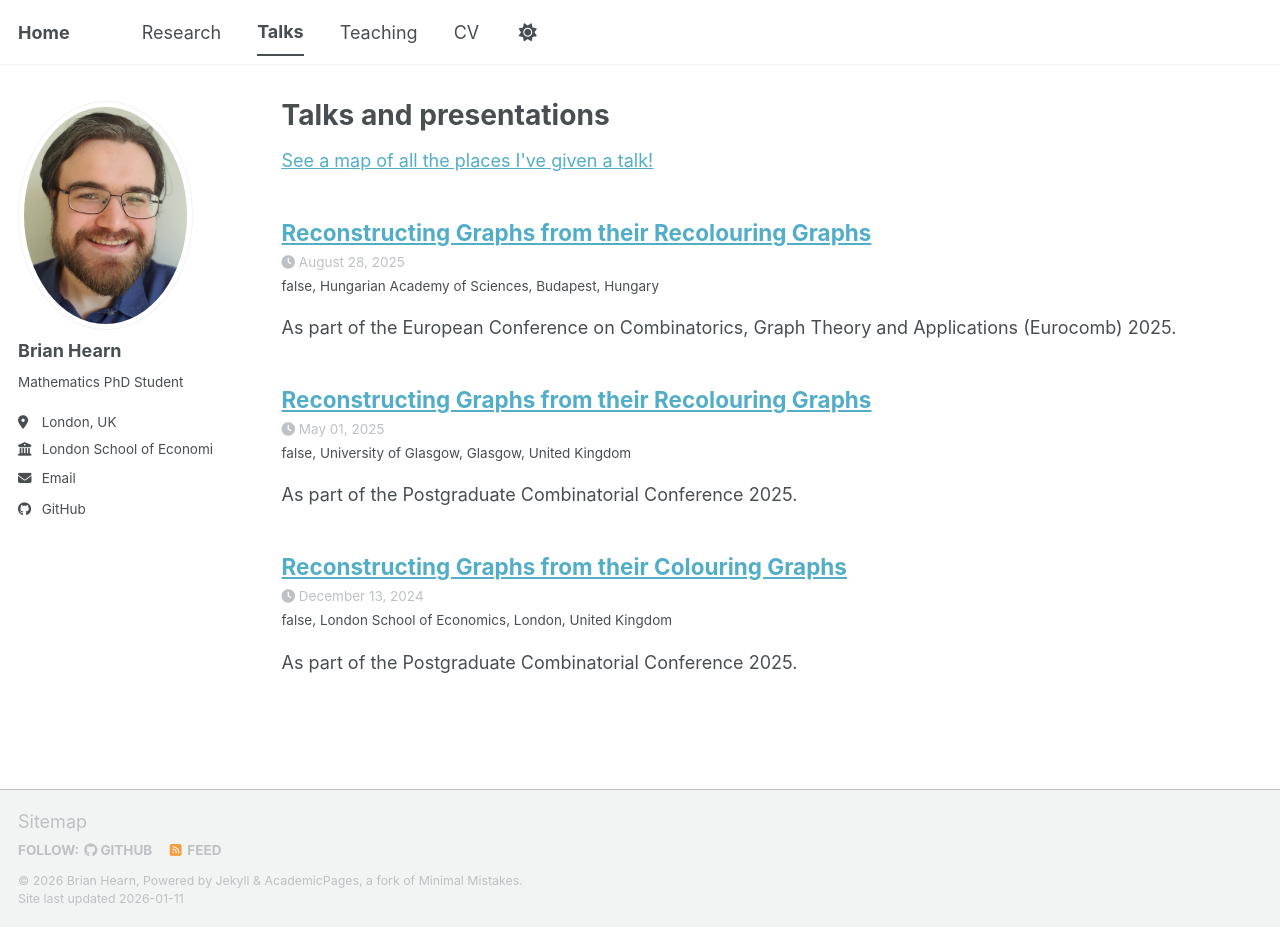
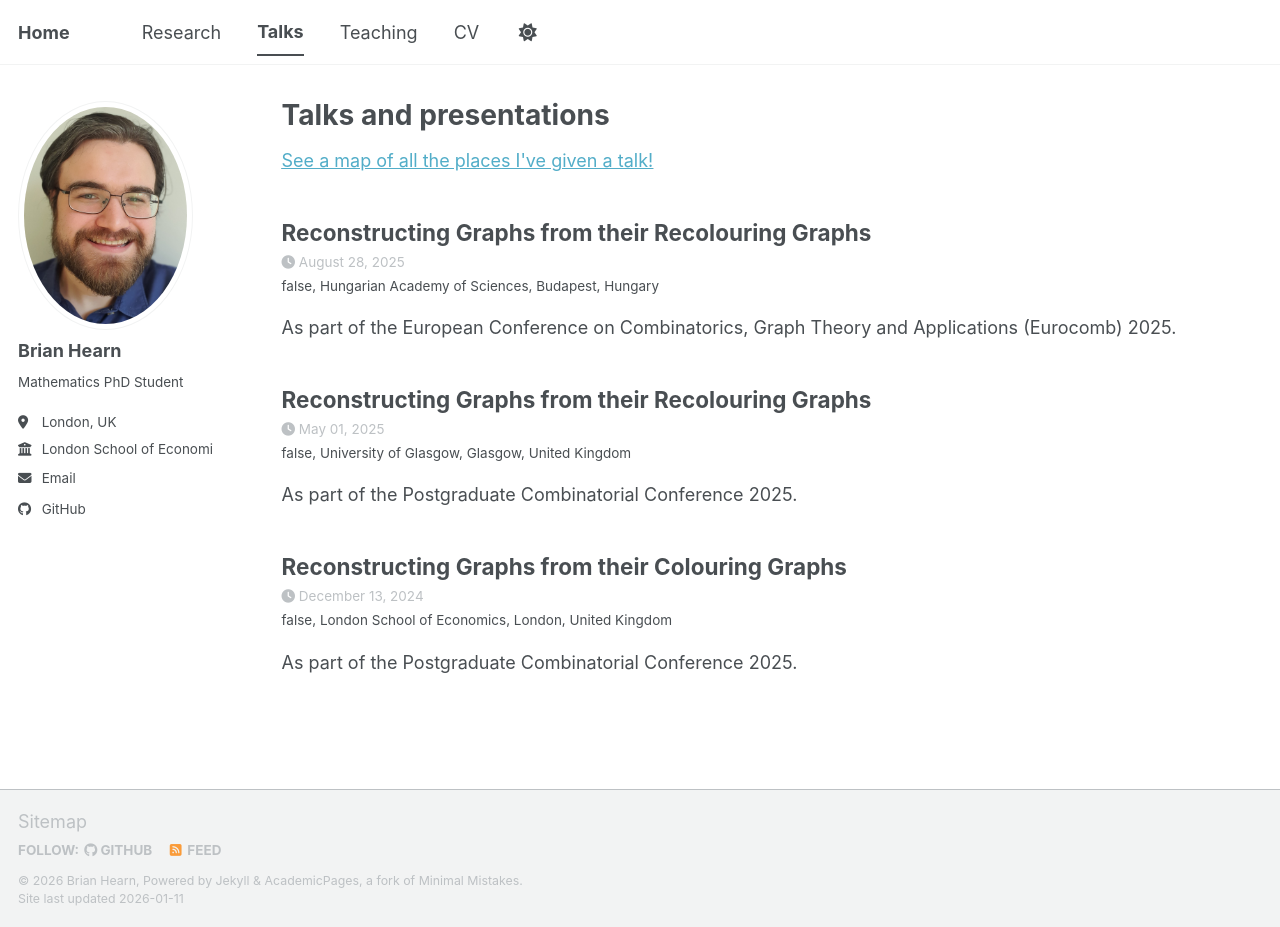
Before and after one commit to brian-hearn/brian-hearn.github.io, a Jekyll site: the page built from _pages/talks.html, in a window 1280 px wide and 927 px high. Built offline with Jekyll 4.4.1, drawn with Linux system fonts in a browser that asks for light colours; a script bundle is joined from its source files by our own code; library files that are not in the unit come from our copies.

Commit message:
feat: more changes

```diff
--- a/_includes/archive-single-talk.html
+++ b/_includes/archive-single-talk.html
@@ -25,12 +25,15 @@
           alt="">
       </div>
     {% endif %}
-    <h2 class="archive__item-title" itemprop="headline">
+    <!-- <h2 class="archive__item-title" itemprop="headline">
       {% if post.link %}
         <a href="{{ post.link }}">{{ title }}</a> <a href="{{ base_path }}{{ post.url }}" rel="permalink"><i class="fa fa-link" aria-hidden="true" title="permalink"></i><span class="sr-only">Permalink</span></a>
       {% else %}
         <a href="{{ base_path }}{{ post.url }}" rel="permalink">{{ title }}</a>
       {% endif %}
+    </h2> -->
+    <h2 class="archive__item-title" itemprop="headline">
+      {{ title }}
     </h2>
     {% if post.read_time %}
       <p class="page__meta"><i class="fa fa-clock" aria-hidden="true"></i> {% include read-time.html %}</p>
```
Also changed, not shown: _layouts/talk.html (+0 -8 lines).
